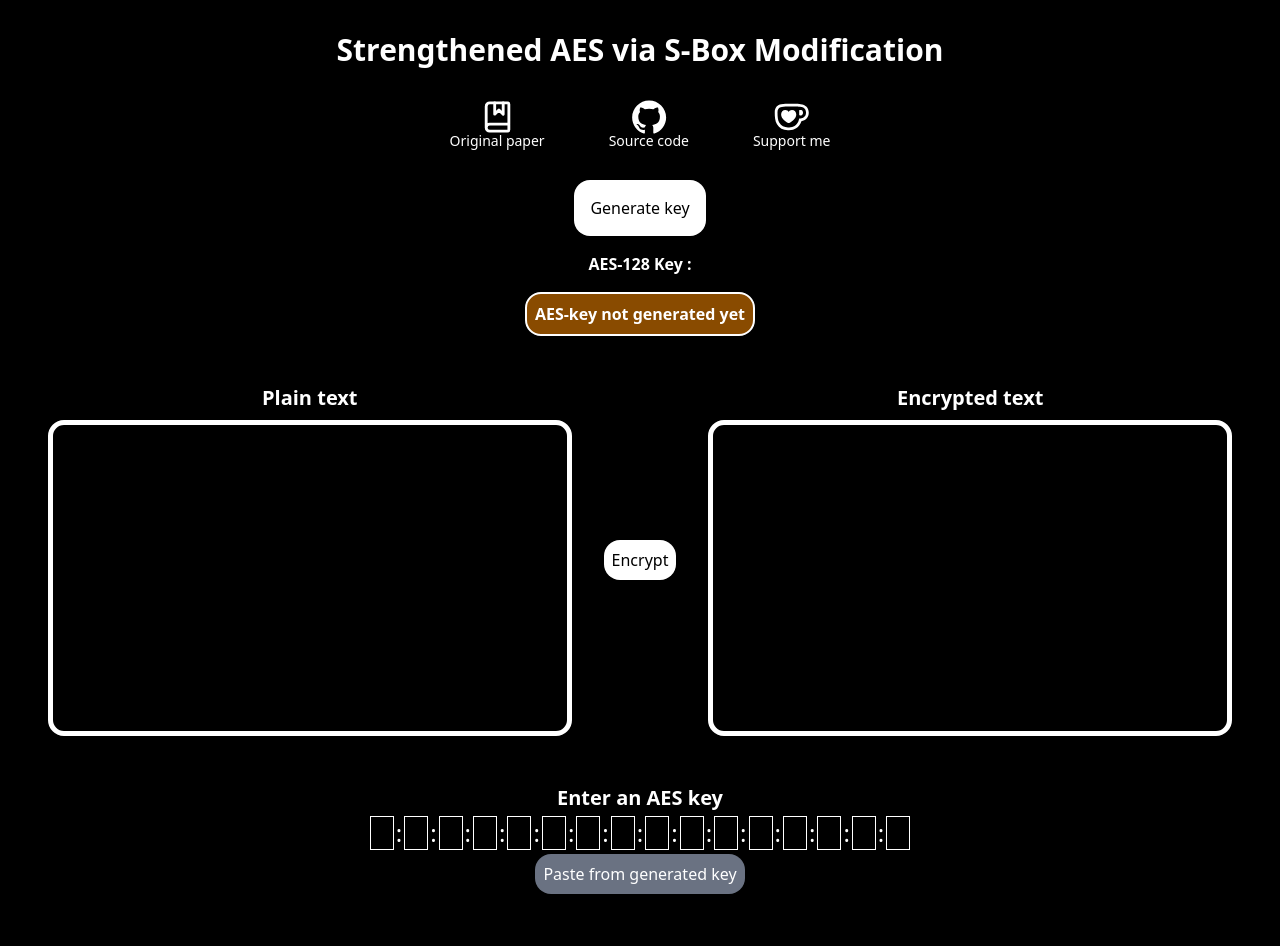
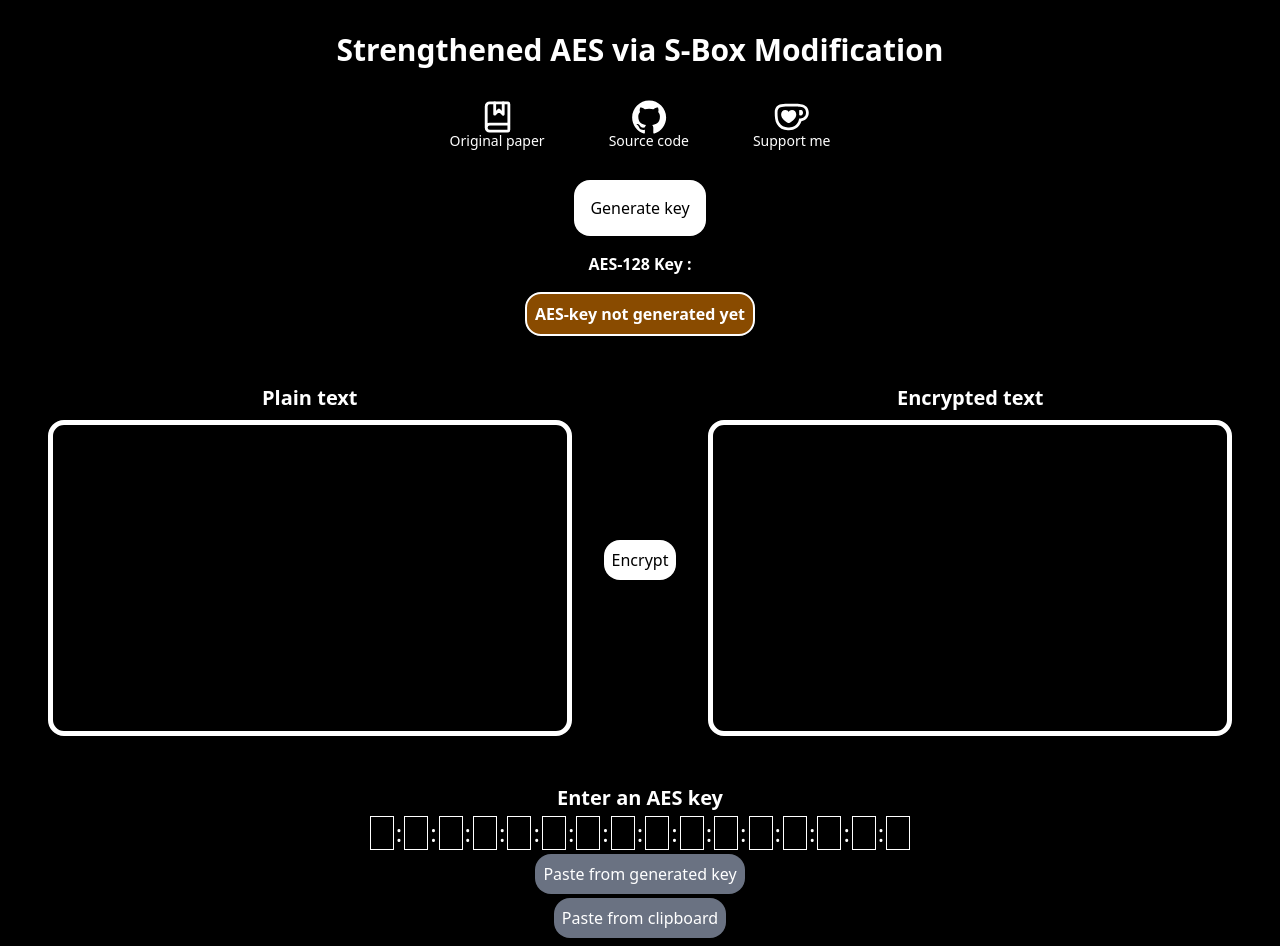
Before and after one commit to agw2005/aes-strengthened-sbox, a React (Vite) app: page / in a window 1280 px wide. Shown: the top 946 px of the page. Built offline with nearby package versions, Linux system fonts and the light colour scheme.

Commit message:
feat(App.tsx): added paste from clipboard for AES key input

```diff
--- a/src/App.tsx
+++ b/src/App.tsx
@@ -106,6 +106,29 @@ function App() {
       setEncryptedPlainTextInput("");
       setEncryptedPlainTextInput(encryptedPlainTextBase64);
     },
+    handlePasteAESKeyFromClipboard: async () => {
+      try {
+        const text = await navigator.clipboard.readText();
+
+        // ChatGPT: Remove spaces, colons, etc.
+        const cleanText = text.replace(/[^0-9a-fA-F]/g, "");
+
+        if (cleanText.length !== AES_KEY_SIZE_BYTES * 2) {
+          alert(
+            "Invalid AES key length in clipboard. Must be 32 hex characters.",
+          );
+          return;
+        }
+
+        const bytes = [];
+        for (let i = 0; i < AES_KEY_SIZE_BYTES; i++) {
+          bytes.push(cleanText.slice(i * 2, i * 2 + 2));
+        }
+        setAesKeyHexInputBytes(bytes);
+      } catch (err) {
+        console.error("Clipboard paste failed:", err);
+      }
+    },
   };
 
   return (
@@ -210,6 +233,13 @@ function App() {
         >
           Paste from generated key
         </button>
+        <button
+          type="button"
+          onClick={helper.handlePasteAESKeyFromClipboard}
+          className="h-max self-center rounded-2xl p-2 bg-gray-500 text-white hover:bg-gray-400 active:bg-amber-300 active:text-black"
+        >
+          Paste from clipboard
+        </button>
       </section>
       <section className="min-h-32 md:min-h-96 p-4 gap-8 flex md:flex-row flex-col ">
         <div className="flex-1 flex flex-col gap-2">
```
